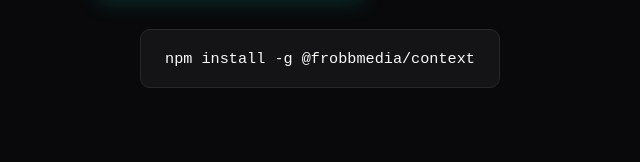
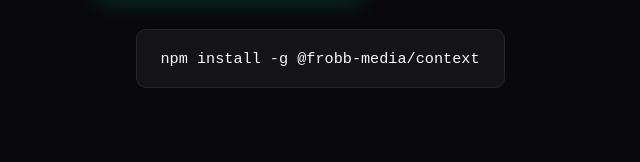
Before and after one commit to frobbmedia-creator/Context, a website: page outputs/context/index.html in a window 1280 px wide. Shown: the part 638-800 px from the top of the page, 320-960 px from the left. Drawn offline with Linux system fonts and the light colour scheme.

Commit message:
fix: use published scope @frobb-media/context on landing page

```diff
--- a/outputs/context/index.html
+++ b/outputs/context/index.html
@@ -129,7 +129,7 @@
       </div>
 
       <div class="cli-install" id="cli">
-        <code>npm install -g @frobbmedia/context</code>
+        <code>npm install -g @frobb-media/context</code>
       </div>
     </section>
 
@@ -195,7 +195,7 @@
             <li><strong>Real git prioritization</strong></li>
             <li>Unlimited local presets & pipelines</li>
           </ul>
-          <div class="install-box">npm i -g @frobbmedia/context</div>
+          <div class="install-box">npm i -g @frobb-media/context</div>
           <a href="https://buy.stripe.com/8x2fZgh0M0qG1SI8mQb7y01" class="btn btn-primary" style="width: 100%;">Support Pro · $9/mo</a>
         </div>
 
@@ -228,7 +228,7 @@
 
       <div class="faq-item">
         <div class="faq-question">Is the CLI free?</div>
-        <div class="faq-answer">The source is MIT-licensed. You can install and run it today with <code>npm install -g @frobbmedia/context</code>. The $9/mo Pro tier supports continued development and unlocks priority features and support.</div>
+        <div class="faq-answer">The source is MIT-licensed. You can install and run it today with <code>npm install -g @frobb-media/context</code>. The $9/mo Pro tier supports continued development and unlocks priority features and support.</div>
       </div>
 
       <div class="faq-item">
--- a/package.json
+++ b/package.json
@@ -31,9 +31,9 @@
     "node": ">=18"
   },
   "dependencies": {
-    "commander": "^12.1.0",
     "chokidar": "^4.0.1",
     "clipboardy": "^4.0.0",
+    "commander": "^12.1.0",
     "fast-glob": "^3.3.2",
     "ignore": "^5.3.2"
   },
```
